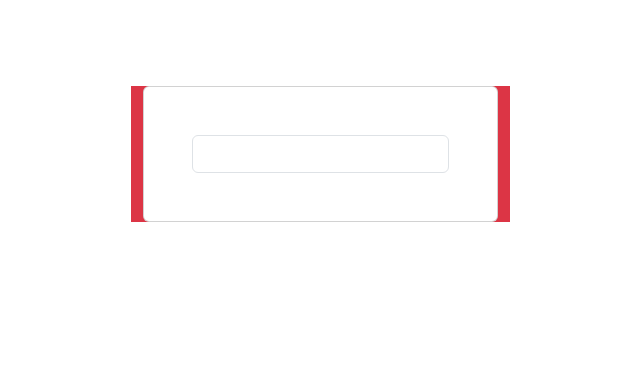
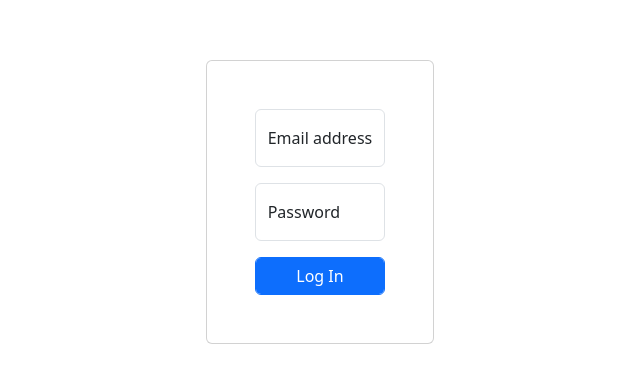
Before and after one commit to KadicNihad/Todo-React, a React (Vite) app: page / in a window 1280 px wide. Shown: the part 246-628 px from the top of the page, without its empty margins (320-960 px from the left). Built offline with nearby package versions, Linux system fonts and the light colour scheme.

Commit message:
Login finished

```diff
--- a/src/pages/Login.jsx
+++ b/src/pages/Login.jsx
@@ -1,12 +1,21 @@
-import {Container,Row,Col,Card} from 'react-bootstrap';
+import {Container, Row, Col, Card, FloatingLabel, Form, Button} from 'react-bootstrap';
 function Login () {
     return(
-    <Container className='bg bg-danger'>
-        <Row className='jutstify-content-center'>
-            <Col>
-                <Card>
+    <Container className='justify-content-center mt-5'>
+        <Row  className='justify-content-center mt-5'>
+            <Col xs={8}  className='mt-5'>
+                <Card >
                     <Card.Body>
-                        <input type='text' className='form-control' />
+                        <FloatingLabel
+                            controlId="floatingInput"
+                            label="Email address"
+                            className="mb-3">
+                            <Form.Control type="email" placeholder="Email" />
+                        </FloatingLabel>
+                        <FloatingLabel controlId="floatingPassword" label="Password" className='mb-3'>
+                            <Form.Control type="password" placeholder="Password" />
+                        </FloatingLabel>
+                        <Button variant='primary' className='form-control'>Log In </Button>
                     </Card.Body>
                 </Card>
             </Col>
```
